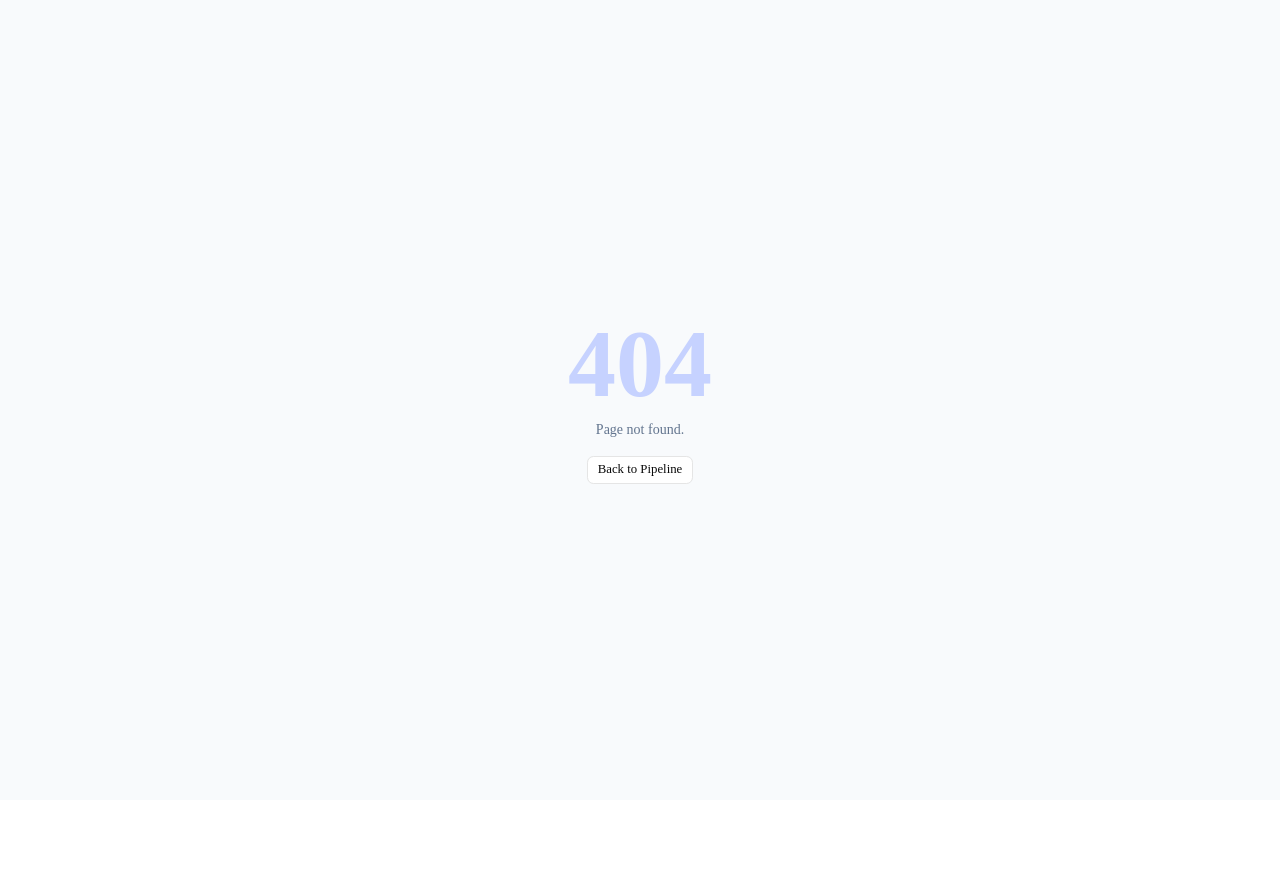
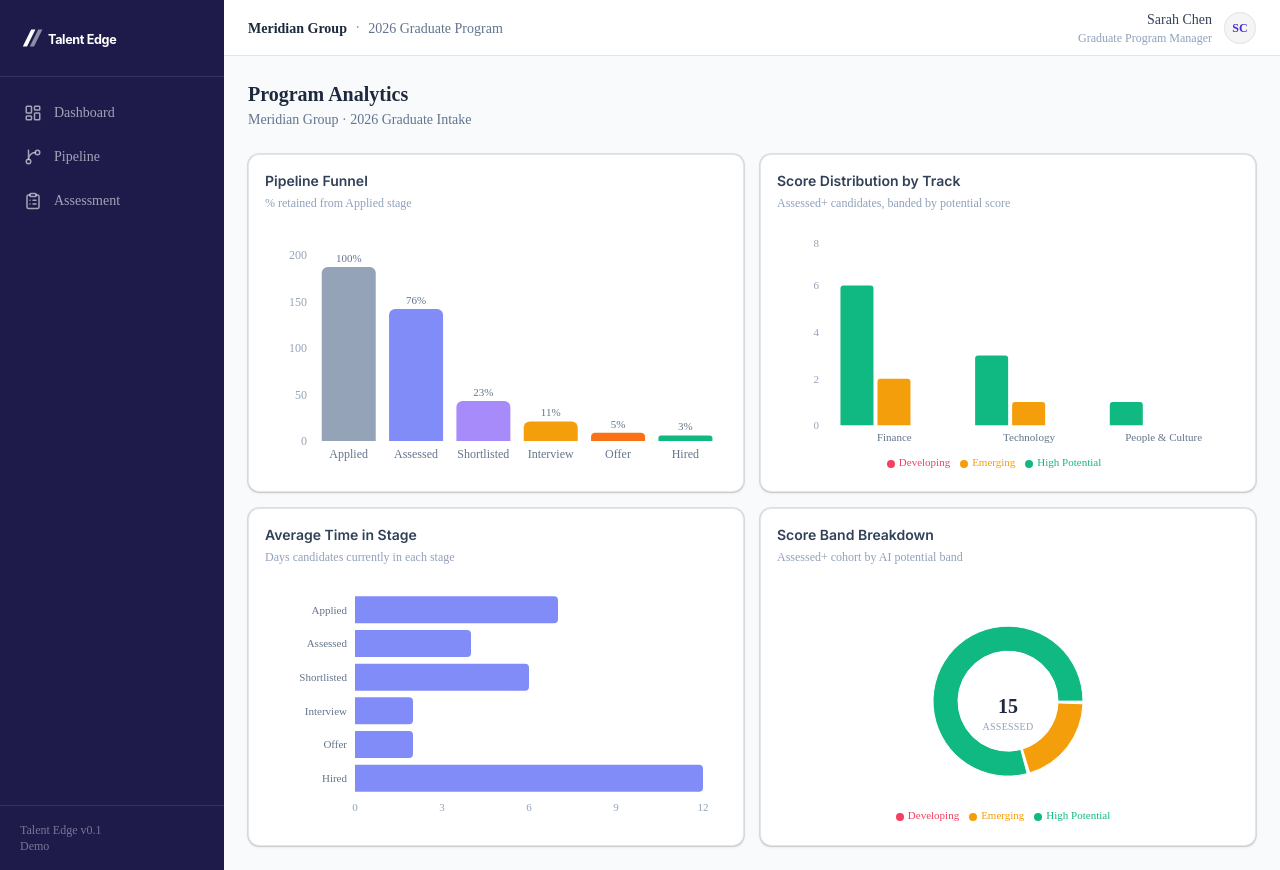
Before and after one commit to tomklimovskigamma/talent-edge, a Next.js app: page /analytics in a window 1280 px wide. Before the commit this address had no page. Before the commit the page ends 800 px from the top, so only its background shows below. Built offline with nearby package versions, Linux system fonts and the light colour scheme.

Commit message:
feat: add /analytics route composing all four panels

```diff
--- /dev/null
+++ b/app/analytics/page.tsx
@@ -0,0 +1,40 @@
+// app/analytics/page.tsx
+import { AppShell } from "@/components/layout/AppShell";
+import { candidates } from "@/lib/data/candidates";
+import { pipelineCounts } from "@/lib/data/program";
+import { FunnelPanel } from "@/components/analytics/FunnelPanel";
+import { ScoreByTrackPanel } from "@/components/analytics/ScoreByTrackPanel";
+import { TimeInStagePanel } from "@/components/analytics/TimeInStagePanel";
+import { ScoreBandPanel } from "@/components/analytics/ScoreBandPanel";
+import {
+  computeFunnelMetrics,
+  computeScoreDistByTrack,
+  computeTimeInStage,
+  computeScoreBandBreakdown,
+} from "@/lib/analytics";
+
+export default function AnalyticsPage() {
+  const funnel = computeFunnelMetrics(pipelineCounts);
+  const trackDist = computeScoreDistByTrack(candidates);
+  const timeInStage = computeTimeInStage(candidates);
+  const bands = computeScoreBandBreakdown(candidates);
+
+  return (
+    <AppShell>
+      <div className="space-y-6">
+        <div>
+          <h1 className="text-xl font-bold text-slate-800">Program Analytics</h1>
+          <p className="text-sm text-slate-500 mt-0.5">
+            Meridian Group · 2026 Graduate Intake
+          </p>
+        </div>
+        <div className="grid grid-cols-1 md:grid-cols-2 gap-4">
+          <FunnelPanel data={funnel} />
+          <ScoreByTrackPanel data={trackDist} />
+          <TimeInStagePanel data={timeInStage} />
+          <ScoreBandPanel data={bands} />
+        </div>
+      </div>
+    </AppShell>
+  );
+}
```
